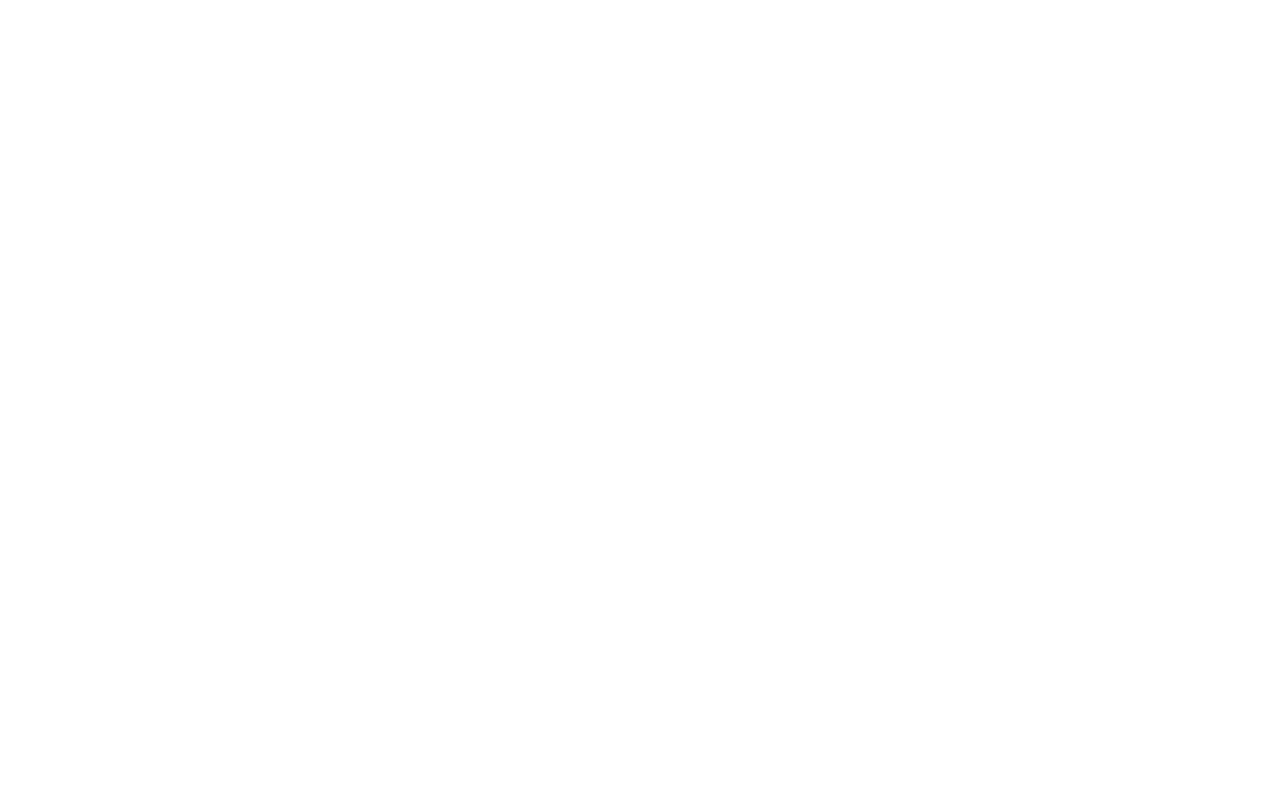
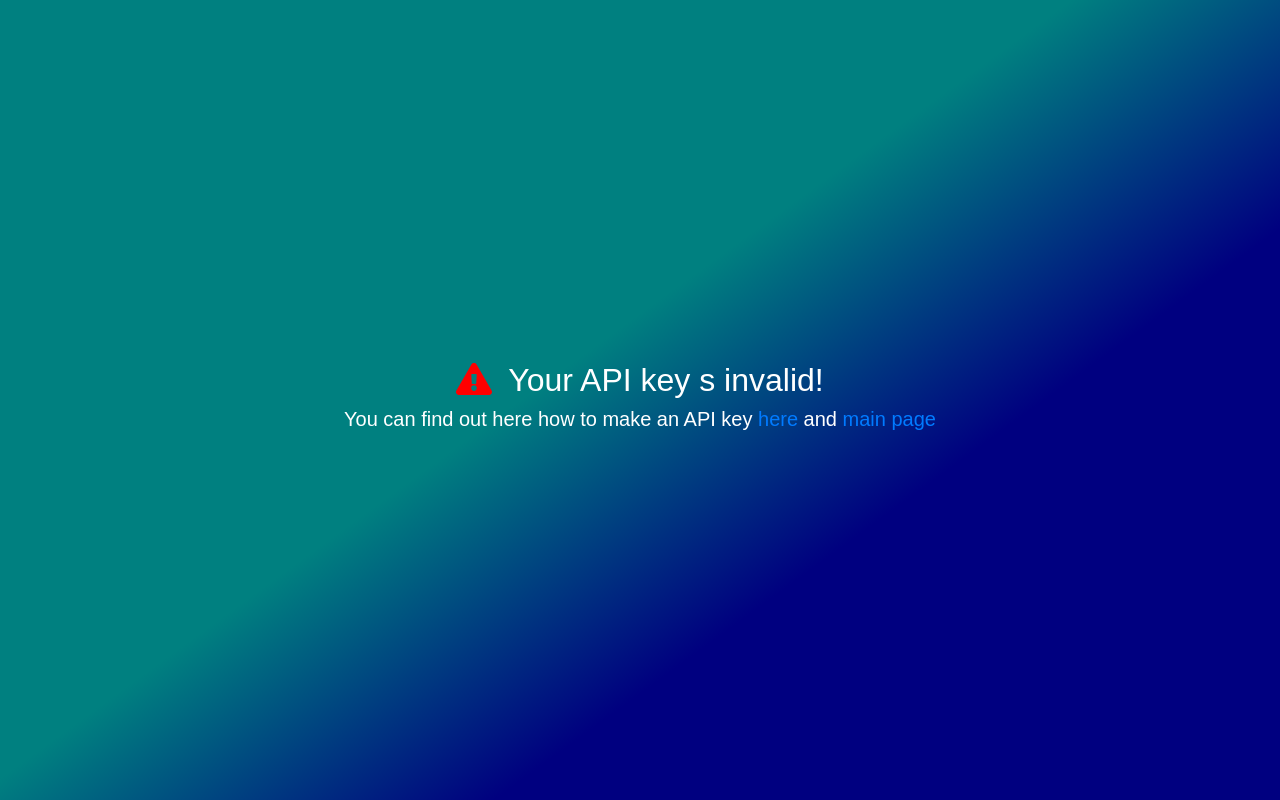
Before and after one commit to dashtaki/nice-weather, an Angular app: page /unauthorized in a window 1280 px wide. Before the commit this address led to /. Built offline with nearby package versions, Linux system fonts and the light colour scheme; a web font is replaced by a local one.

Commit message:
Create unauthorized.component and show when API key is invalid

```diff
--- a/src/app/app-routing.module.ts
+++ b/src/app/app-routing.module.ts
@@ -2,6 +2,7 @@
 import {Route, RouterModule} from '@angular/router';
 import {CitiesListComponent} from './components/cities-list/cities-list.component';
 import {NotFoundComponent} from './components/shared/not-found/not-found.component';
+import {UnauthorizedComponent} from './components/shared/unauthorized/unauthorized.component';
 
 const routes: Route[] = [
     {
@@ -22,6 +23,10 @@
         path: 'not-found',
         component: NotFoundComponent
     },
+    {
+        path: 'unauthorized',
+        component: UnauthorizedComponent
+    }
 ];
 
 @NgModule({
--- a/src/app/app.module.ts
+++ b/src/app/app.module.ts
@@ -9,14 +9,12 @@
 import {FontAwesomeModule} from '@fortawesome/angular-fontawesome';
 import {HourlyForecastModule} from './components/hourly-forecast/hourly-forecast.module';
 import {SharedModule} from './components/shared/shared.module';
-import {NotFoundComponent} from './components/shared/not-found/not-found.component';
 import {ApiInterceptor} from './interceptors/api.interceptor';
 
 const DECLARATIONS: any[] = [
     AppComponent,
     CitiesListComponent,
     HourlyForecastComponent,
-    NotFoundComponent
 ];
 
 const MODULES: any[] = [
--- a/src/app/components/shared/not-found/not-found.component.html
+++ b/src/app/components/shared/not-found/not-found.component.html
@@ -1,7 +1,9 @@
 <section class="not-found__wrapper d-flex justify-content-center align-items-center flex-column">
     <h2>
         <fa-icon [icon]="faExclamationTriangle"></fa-icon>
-        Oops! The city not found!
+        <span>Oops! The city not found!</span>
     </h2>
-    <h5>See cities list <a routerLink="/current">here!</a></h5>
+    <h5>
+        <span class="pl-3">See cities list</span>
+        <a routerLink="/current"> here!</a></h5>
 </section>
--- a/src/app/components/shared/shared.module.ts
+++ b/src/app/components/shared/shared.module.ts
@@ -1,17 +1,26 @@
 import {NgModule} from '@angular/core';
 import {CommonModule} from '@angular/common';
 import {SpinnerComponent} from './spinner/spinner.component';
-
+import {UnauthorizedComponent} from './unauthorized/unauthorized.component';
+import {NotFoundComponent} from './not-found/not-found.component';
+import {FontAwesomeModule} from '@fortawesome/angular-fontawesome';
+import {RouterModule} from '@angular/router';
 
 const DECLARATIONS: any[] = [
-    SpinnerComponent
+    SpinnerComponent,
+    UnauthorizedComponent,
+    NotFoundComponent,
+];
+
+const MODULES: any[] = [
+    CommonModule,
+    FontAwesomeModule,
+    RouterModule,
 ];
 
 @NgModule({
     declarations: [...DECLARATIONS],
-    imports: [
-        CommonModule
-    ],
+    imports: [...MODULES],
     exports: [...DECLARATIONS],
 })
 
--- /dev/null
+++ b/src/app/components/shared/unauthorized/unauthorized.component.html
@@ -0,0 +1,12 @@
+<section class="unauthorized__wrapper d-flex justify-content-center align-items-center flex-column">
+    <h2>
+        <fa-icon [icon]="faExclamationTriangle"></fa-icon>
+        <span class="pl-3">Your API key s invalid!</span>
+    </h2>
+    <h5>
+        You can find out here how to make an API key
+        <a href="https://openweathermap.org/api/one-call-api#history-how" target="_blank">here</a>
+        and
+        <a routerLink="/current"> main page</a>
+    </h5>
+</section>
--- /dev/null
+++ b/src/app/components/shared/unauthorized/unauthorized.component.scss
@@ -0,0 +1,8 @@
+.unauthorized__wrapper {
+  height: 100vh;
+  color: white;
+
+  fa-icon {
+    color: red;
+  }
+}
--- /dev/null
+++ b/src/app/components/shared/unauthorized/unauthorized.component.ts
@@ -0,0 +1,11 @@
+import {Component} from '@angular/core';
+import {faExclamationTriangle} from '@fortawesome/free-solid-svg-icons';
+
+@Component({
+    selector: 'app-unauthorized',
+    templateUrl: './unauthorized.component.html',
+    styleUrls: ['./unauthorized.component.scss']
+})
+export class UnauthorizedComponent {
+    public faExclamationTriangle = faExclamationTriangle;
+}
--- a/src/app/interceptors/api.interceptor.ts
+++ b/src/app/interceptors/api.interceptor.ts
@@ -11,7 +11,9 @@
     }
 
     private handleAuthError(err: HttpErrorResponse): Observable<any> {
-        // if (err.status === 401 || err.status === 403) {
+        if (err.status === 401) {
+            this.router.navigateByUrl(`/unauthorized`);
+        }
         if (err.status === 400) {
             this.router.navigateByUrl(`/not-found`);
         }
```
Also changed, not shown: 2 other files (tests, documents, lock files or other folders).
